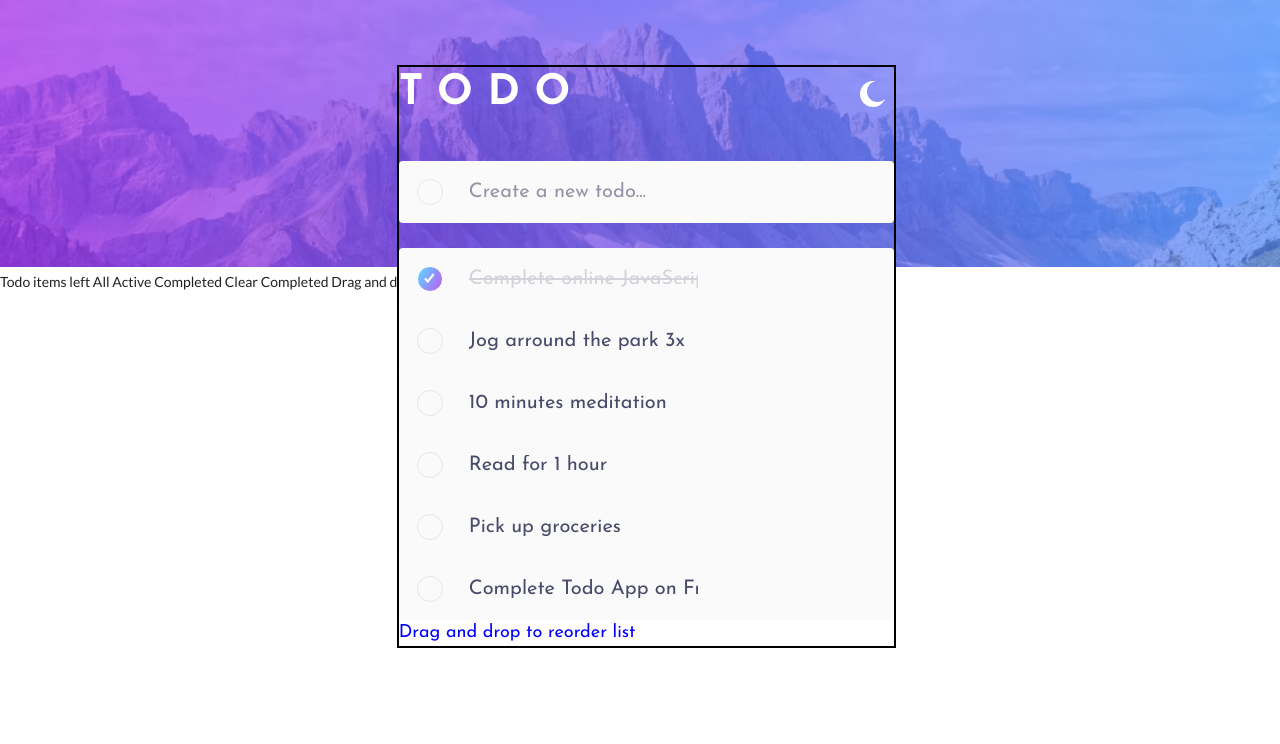
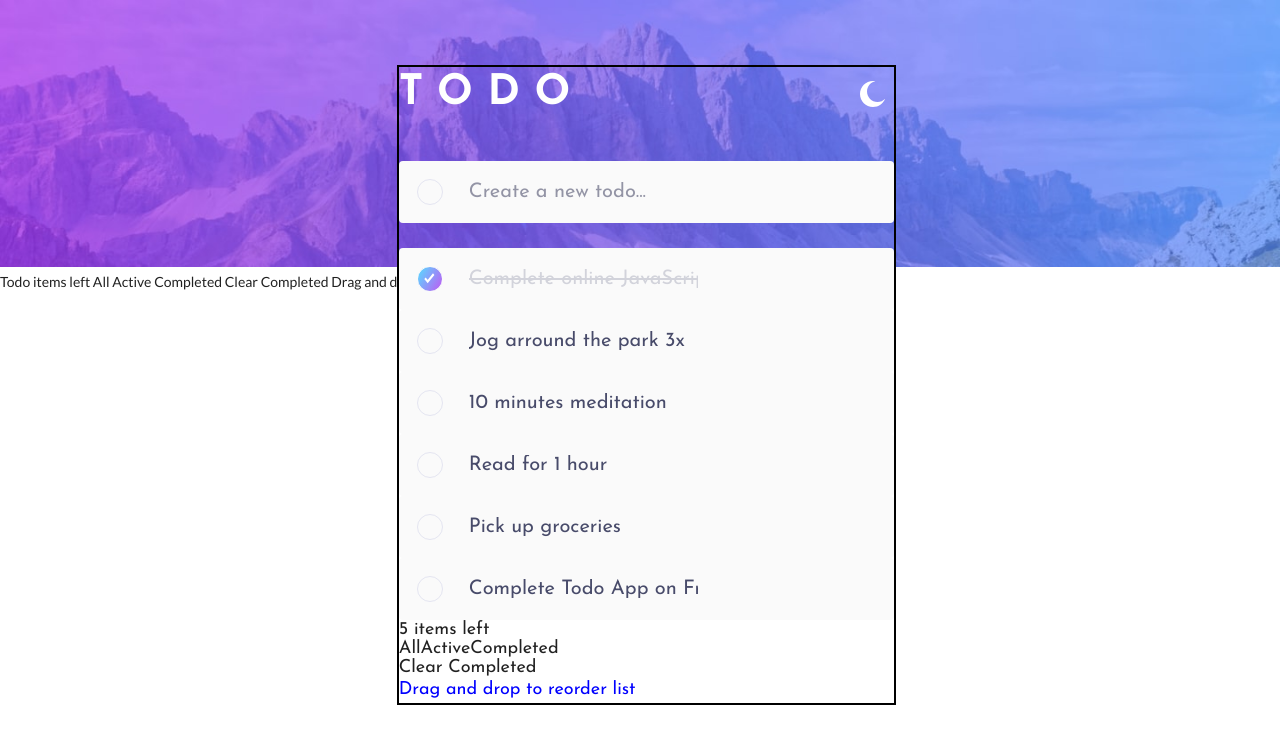
Before and after one commit to ahmedbaligh/todo-app, a React (Create React App) app: page / in a window 1280 px wide. Shown: the top 744 px of the page. Built offline with nearby package versions, Linux system fonts and the light colour scheme.

Commit message:
feat: Add todos filtering and completed deletion

```diff
--- a/src/components/Todo.js
+++ b/src/components/Todo.js
@@ -2,6 +2,7 @@ import React from 'react';
 import TodoHeader from './TodoHeader';
 import AddTodo from './AddTodo';
 import TodoList from './TodoList';
+import TodoControls from './TodoControls';
 import './Todo.css';
 
 const defaultTodos = [
@@ -38,7 +39,24 @@ const defaultTodos = [
 ];
 
 class Todo extends React.Component {
-  state = { todos: defaultTodos };
+  state = {
+    todos: defaultTodos,
+    filter: 'all'
+  };
+
+  filteredTodos = () => {
+    const { todos, filter } = this.state;
+
+    if (filter === 'active') return todos.filter(todo => !todo.completed);
+
+    if (filter === 'completed') return todos.filter(todo => todo.completed);
+
+    return todos;
+  };
+
+  onFilterChange = filter => this.setState({ filter });
+
+  todosLeft = () => this.state.todos.filter(todo => !todo.completed).length;
 
   onTodoChange = ({ id, text, completed }) =>
     this.setState({
@@ -64,9 +82,13 @@ class Todo extends React.Component {
       todos: prevState.todos.filter(todo => todo.id !== id)
     }));
 
+  onClearCompleted = () =>
+    this.setState(prevState => ({
+      todos: prevState.todos.filter(todo => !todo.completed)
+    }));
+
   render() {
     const { darkTheme, theme, onThemeChange } = this.props;
-    console.log(this.state.todos);
 
     return (
       <main className="todo">
@@ -74,9 +96,14 @@ class Todo extends React.Component {
         <AddTodo theme={theme} onNewTodo={this.onNewTodo} />
         <TodoList
           theme={theme}
-          todos={this.state.todos}
+          todos={this.filteredTodos()}
           onTodoChange={this.onTodoChange}
           onTodoDelete={this.onTodoDelete}
+        />
+        <TodoControls
+          todosLeft={this.todosLeft()}
+          onFilter={this.onFilterChange}
+          onClearCompleted={this.onClearCompleted}
         />
         <p className="todo-info" style={{ color: theme.info }}>
           Drag and drop to reorder list
--- /dev/null
+++ b/src/components/TodoControls.js
@@ -0,0 +1,19 @@
+import React from 'react';
+
+const TodoControls = ({ todosLeft, onFilter, onClearCompleted }) => {
+  return (
+    <div className="todo-controls">
+      <span className="items-left">{todosLeft} items left</span>
+      <div className="filters" onClick={e => onFilter(e.target.dataset.filter)}>
+        <span data-filter="all">All</span>
+        <span data-filter="active">Active</span>
+        <span data-filter="completed">Completed</span>
+      </div>
+      <span className="clear-completed" onClick={onClearCompleted}>
+        Clear Completed
+      </span>
+    </div>
+  );
+};
+
+export default TodoControls;
```
